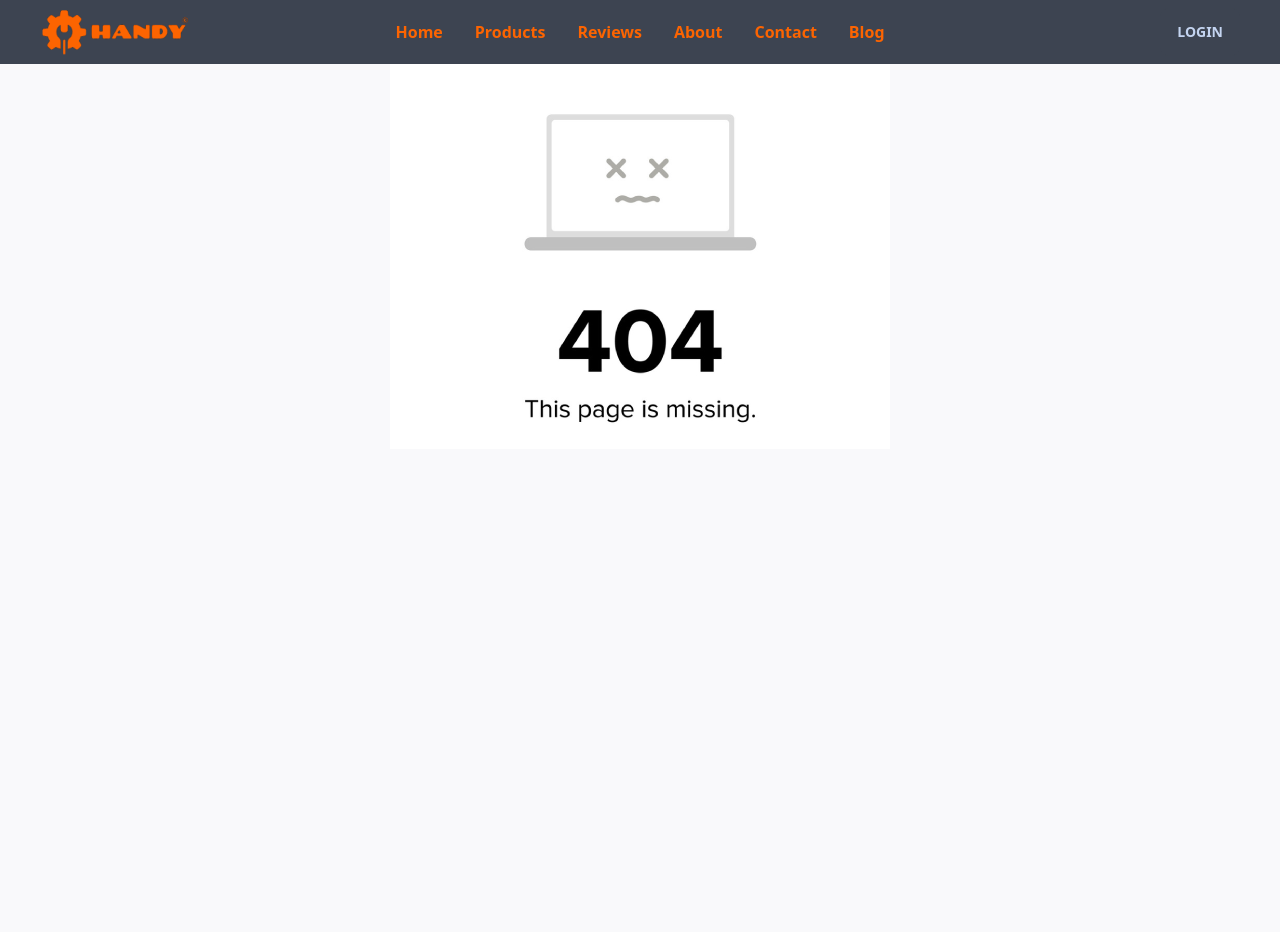
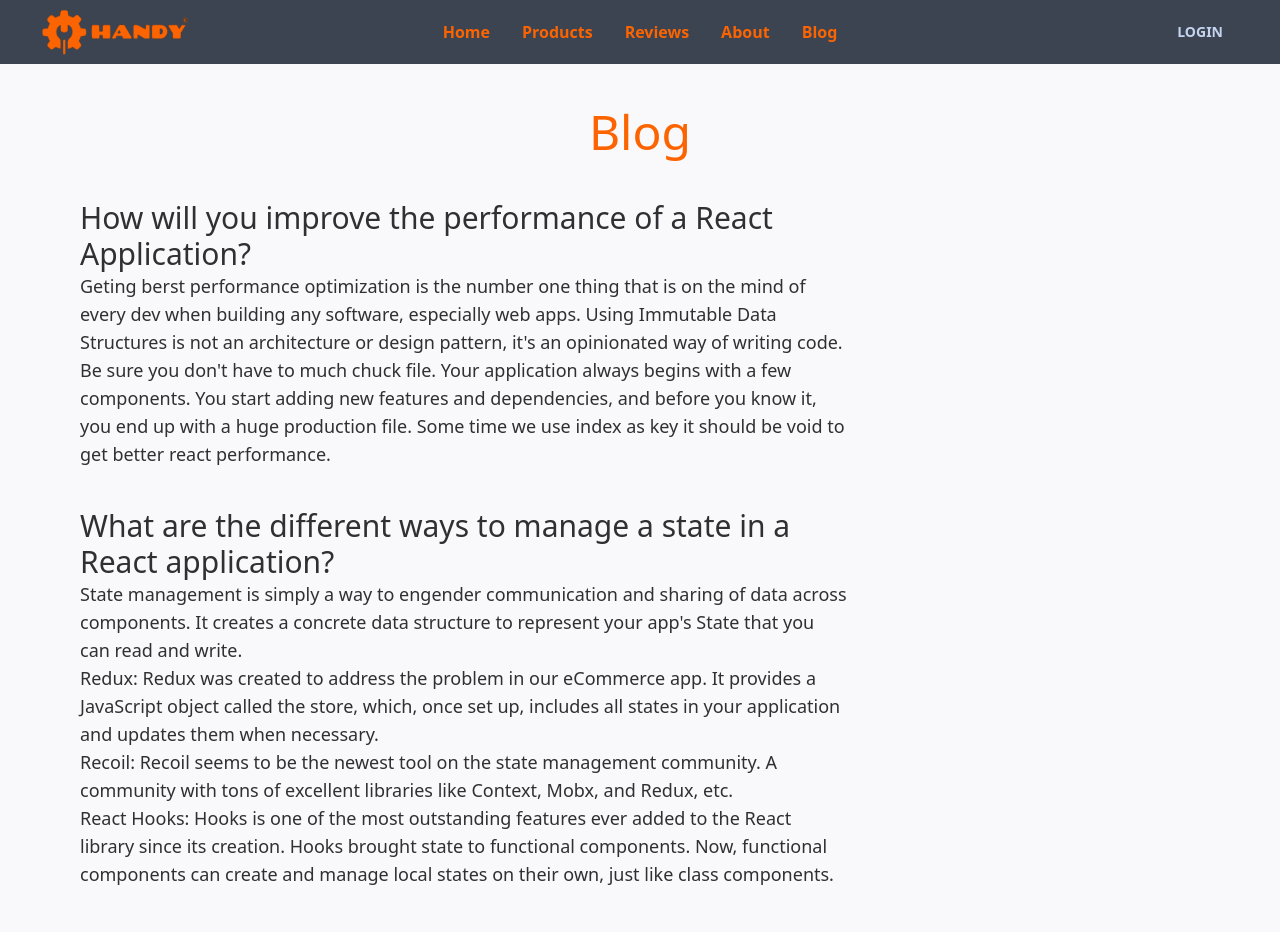
Before and after one commit to EkramH/handy-client-side, a React (Create React App) app: page /blog in a window 1280 px wide. Shown: the top 932 px of the page. Before the commit the page ends 800 px from the top, so only its background shows below. Built offline with nearby package versions, Linux system fonts and the light colour scheme; no server answers.

Commit message:
blog done

```diff
--- a/src/App.js
+++ b/src/App.js
@@ -19,6 +19,7 @@ import RequireAdmin from "./pages/Login/RequireAdmin";
 import Reviews from "./pages/Reviews/Reviews";
 import Additem from "./pages/Dashborad/Admin/Additem";
 import ManageItem from "./pages/Dashborad/Admin/ManageItem";
+import Blog from "./pages/Blog/Blog";
 
 function App() {
   return (
@@ -28,6 +29,7 @@ function App() {
         <Route path="/" element={<Home></Home>}></Route>
         <Route path="products" element={<Products></Products>}></Route>
         <Route path="reviews" element={<Reviews></Reviews>}></Route>
+        <Route path="blog" element={<Blog></Blog>}></Route>
         <Route
           path="products/:productsId"
           element={
--- /dev/null
+++ b/src/pages/Blog/Blog.js
@@ -0,0 +1,67 @@
+import React from 'react';
+
+const Blog = () => {
+    return (
+        <div>
+            <h2 className="text-5xl text-primary font-light text-center my-11">Blog</h2>
+            <div className='w-3/5 mx-auto my-10 my xl:mx-20'>
+                <h3 className='text-3xl'>How will you improve the performance of a React Application?</h3>
+                <p className='text-lg'>Geting berst performance optimization is the number one thing that is on the mind of every dev when building any software, especially web apps.
+                Using Immutable Data Structures is not an architecture or design pattern, it's an opinionated way of writing code.
+                Be sure you don't have to much chuck file. Your application always begins with a few components.
+                You start adding new features and dependencies, and before you know it, you end up with a huge production file.
+                Some time we use index as key it should be void to get better react performance.
+                </p>
+            </div>
+
+            <div className='w-3/5 mx-auto my-10 my xl:mx-20'>
+                <h3 className='text-3xl'>What are the different ways to manage a state in a React application?</h3>
+                <p className='text-lg'>State management is simply a way to engender communication and sharing of data across components.
+                It creates a concrete data structure to represent your app's State that you can read and write. <br/>
+                Redux: Redux was created to address the problem in our eCommerce app. It provides a JavaScript object called the store, which, once set up, includes all states in your application and updates them when necessary.
+                <br/>
+                Recoil: Recoil seems to be the newest tool on the state management community. A community with tons of excellent libraries like Context, Mobx, and Redux, etc.
+                <br/>
+                React Hooks: Hooks is one of the most outstanding features ever added to the React library since its creation. Hooks brought state to functional components. Now, functional components can create and manage local states on their own, just like class components.
+                </p>
+            </div>
+
+            <div className='w-3/5 mx-auto my-10 xl:mx-20'>
+                <h3 className='text-3xl'>How does prototypical inheritance work?</h3>
+                <p className='text-lg'>
+                JavaScript is a prototype-based Object Oriented programming language. JavaScript allowed for prototypical inheritance meaning that objects and methods can be shared, extended, and copied.
+                JavaScript prototype to add new properties and methods to an existing object constructor. We can then essentially tell our JS code to inherit properties from a prototype.
+                Prototypical inheritance allows us to reuse the properties or methods from one JavaScript object to another through a reference pointer function.
+                </p>
+            </div>
+
+            <div className='w-3/5 mx-auto my-10 xl:mx-20'>
+                <h3 className='text-3xl'>You have an array of products. Each product has a name, price, description, etc. How will you implement a search to find products by name?</h3>
+                <p className='text-lg'>
+                To find the product of elements by name:
+                    create an empty variable.
+                    Initialize it with 1.
+                    In a loop traverse through each element (or get each element from user) multiply each element to product.
+                    Print the product Name.
+                </p>
+            </div>
+
+            <div className='w-3/5 mx-auto my-10 xl:mx-20'>
+                <h3 className='text-3xl'> What is a unit test? Why should write unit tests?</h3>
+                <p className='text-lg'>
+                Unit testing is a development process in which the smallest testable parts of an application, called units, are individually and independently scrutinized for proper operation.
+                This testing methodology is done during the development process by the software developers and sometimes QA staff.
+                The main objective of unit testing is to isolate written code to test and determine if it works as intended.
+                <br/>
+                A unit test typically comprises of three stages: plan, cases and scripting and the unit test itself. In the first step, the unit test is prepared and reviewed.
+                The next step is for the test cases and scripts to be made, then the code is tested.
+                Test-driven development requires that developers first write failing unit tests.
+                Then they write code and refactor the application until the test passes.
+                TDD typically results in an explicit and predictable code base.
+                </p>
+            </div>
+        </div>
+    );
+};
+
+export default Blog;
--- a/src/pages/Dashborad/Admin/ManageItem.js
+++ b/src/pages/Dashborad/Admin/ManageItem.js
@@ -9,6 +9,7 @@ const ManageItem = () => {
     const productDelete = (id) =>{
         Swal.fire({
           title: "Are you sure to delete this?",
+          text: "After delete You have to refresh!",
           icon: "warning",
           showCancelButton: true,
           confirmButtonColor: "#3085d6",
--- a/src/shared/Navbar.js
+++ b/src/shared/Navbar.js
@@ -25,9 +25,6 @@ const navbar = () => {
       </li>
       <li>
         <Link to="/about">About</Link>
-      </li>
-      <li>
-        <Link to="/contact">Contact</Link>
       </li>
       <li>
         <Link to="/blog">Blog</Link>
```
